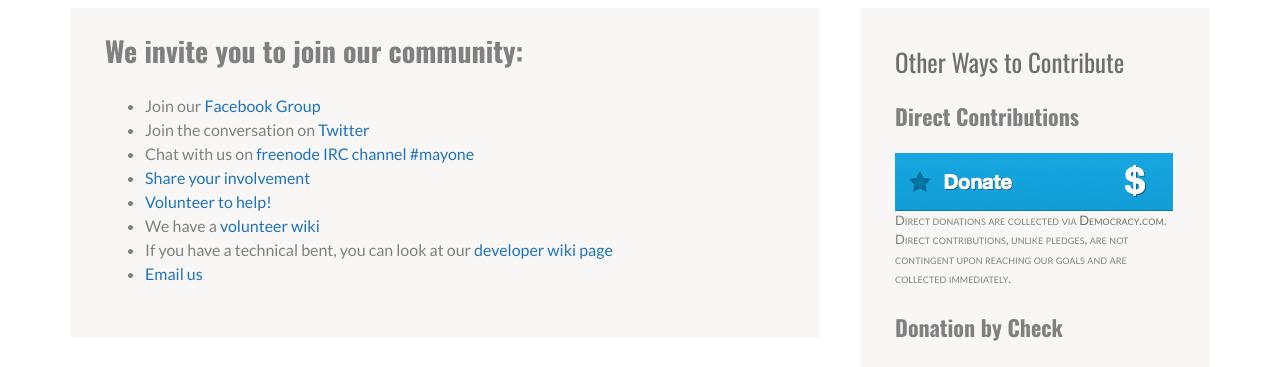
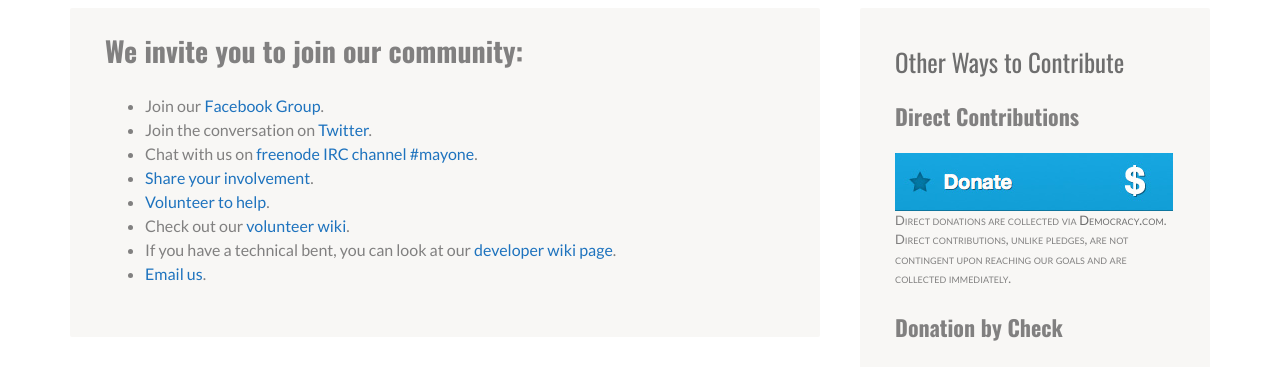
Before and after one commit to MayOneUS/2014-06-02-mayone.us-website, a Jekyll site: the page built from connect.md, in a window 1280 px wide and 900 px high, scrolled down 301 px. Shown: the part 164-531 px from the top of the window. Built offline with Jekyll 4.4.1, drawn with Linux system fonts in a browser that asks for light colours; nearby versions of some CDN libraries; library files that are not in the unit come from our copies.

```diff
--- a/connect.md
+++ b/connect.md
@@ -4,11 +4,11 @@ title: Connect
 ---
 ## We invite you to join our community:
 
-* Join our [Facebook Group](//www.facebook.com/groups/282646648577039/)
-* Join the conversation on [Twitter](//twitter.com/MayOneUS)
-* Chat with us on <a href="//webchat.freenode.net?channels=%23mayone&uio=d4" target="_blank">freenode IRC channel #mayone</a>
-* [Share your involvement](../more-ways-to-help/#share)
-* [Volunteer to help!](../more-ways-to-help/#volunteer_form)
-* We have a [volunteer wiki](//github.com/MayOneUS/wiki/wiki)
-* If you have a technical bent, you can look at our [developer wiki page](//github.com/MayOneUS/wiki/wiki/Developer-Information)
-* [Email us](../contact)
+* Join our [Facebook Group](//www.facebook.com/groups/282646648577039/).
+* Join the conversation on [Twitter](//twitter.com/MayOneUS).
+* Chat with us on [freenode IRC channel #mayone](//webchat.freenode.net?channels=%23mayone&uio=d4){:target="_blank"}.
+* [Share your involvement](../more-ways-to-help/#share).
+* [Volunteer to help](../more-ways-to-help/#volunteer_form).
+* Check out our [volunteer wiki](//github.com/MayOneUS/wiki/wiki).
+* If you have a technical bent, you can look at our [developer wiki page](//github.com/MayOneUS/wiki/wiki/Developer-Information).
+* [Email us](../contact).
```
